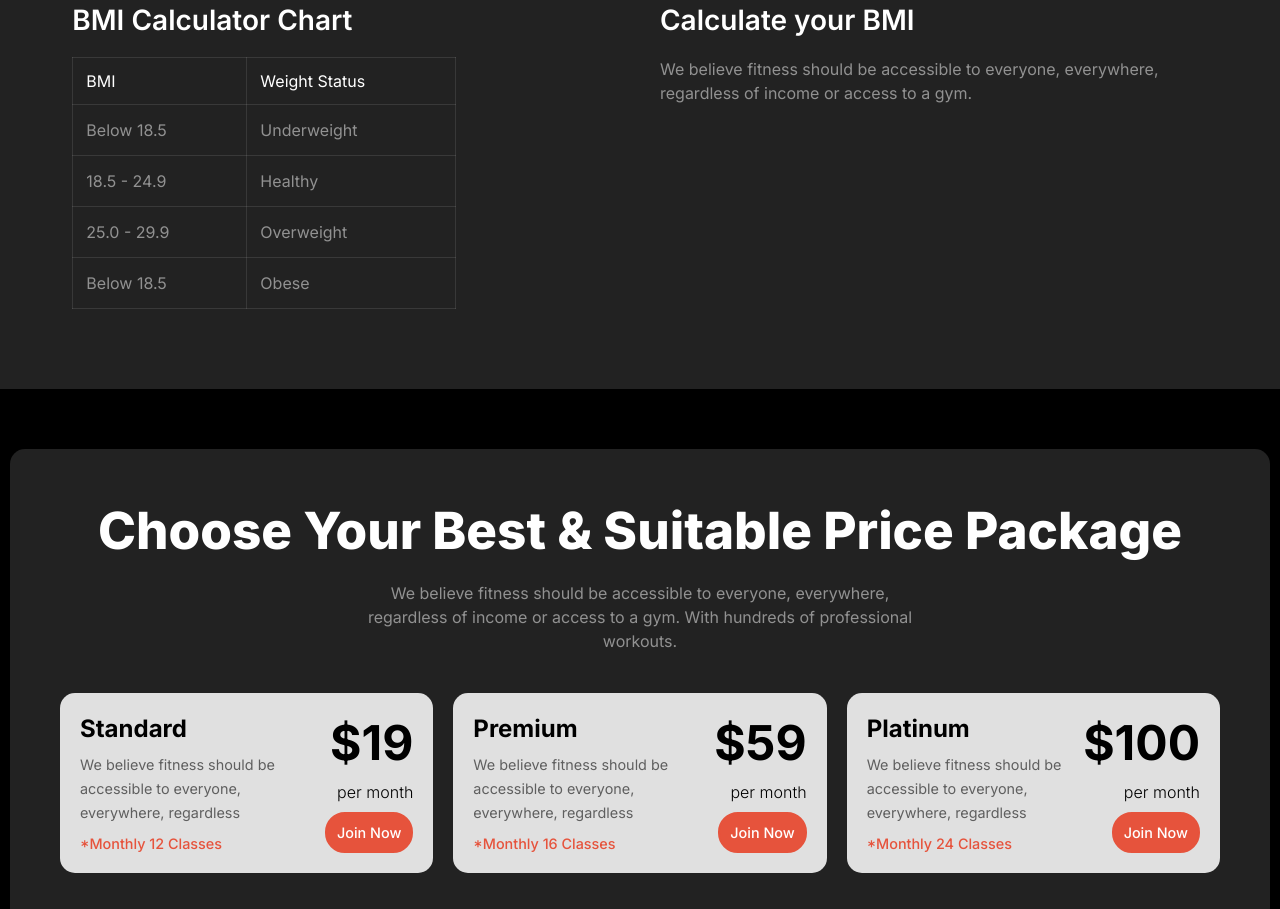
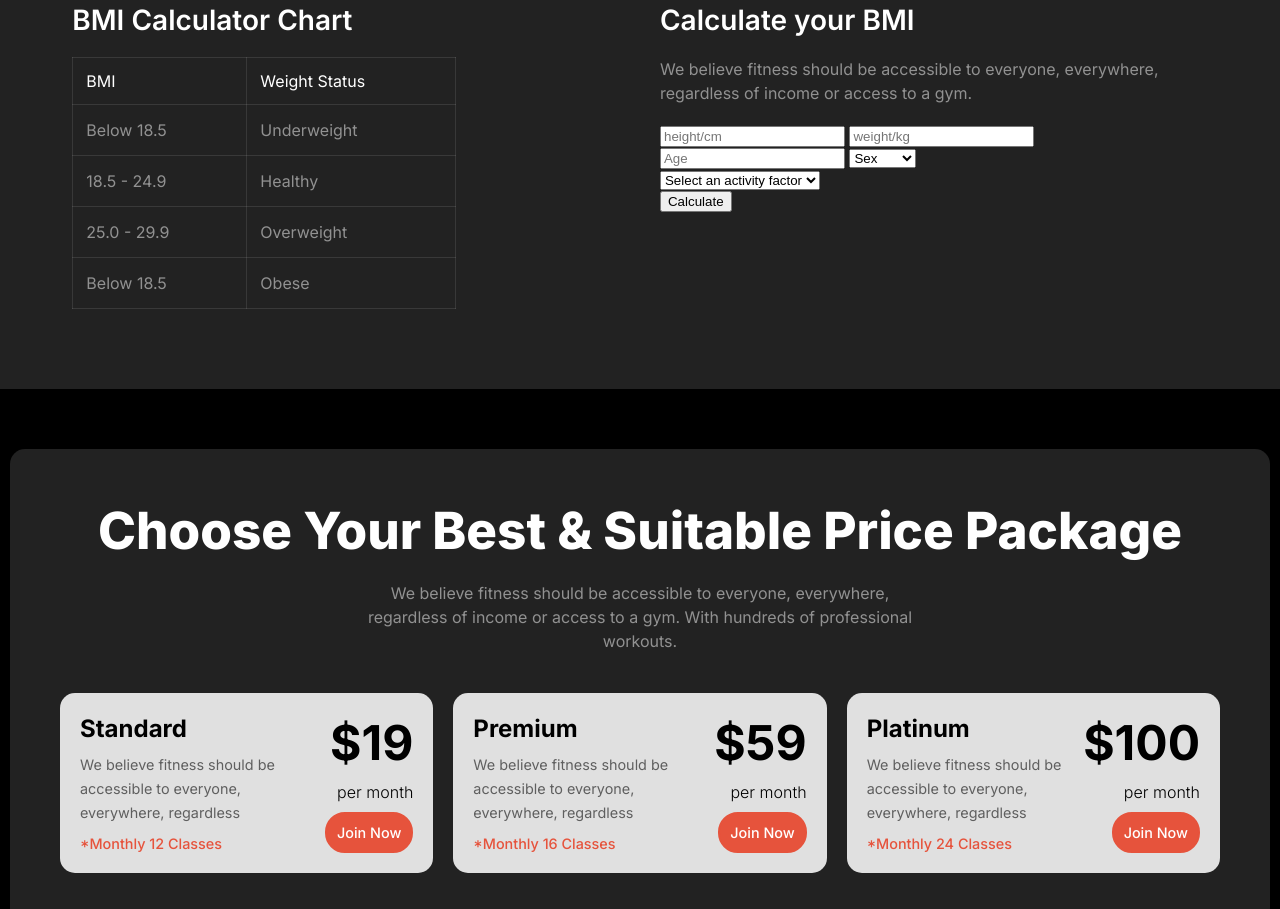
Before and after one commit to MasumAhmed19/Phero-assigment-02, a plain HTML site: page index.html in a window 1280 px wide. Shown: the part 2358-3267 px from the top of the page. Drawn offline with Linux system fonts and the light colour scheme; a web font is replaced by a local one.

Commit message:
form half done

```diff
--- a/index.html
+++ b/index.html
@@ -169,7 +169,32 @@
                     <h3 class="title-02">Calculate your BMI</h3>
                     <p class="des-text">We believe fitness should be accessible to everyone, everywhere, regardless of income or access to a gym.</p>
                     <!-- form--------------------------------------------------------- -->
-                    <div class="bmi-form">
+                    <div class="bmi-form-container display-flex">
+
+                        <form>
+                            <div class="content1">
+                                <input type="number" name="height" id="height" placeholder="height/cm" required>
+                                <input type="number" name="weight" id="weight" placeholder="weight/kg" required>
+                                <input type="number" name="age" id="age" placeholder="Age" required>
+                                <select name="sex" id="sex"required >
+                                    <option value="" disabled selected>Sex</option>
+                                    <option value="male" >Male</option>
+                                    <option value="female" >Female</option>
+                                    <option value="others" >Others</option>
+                                </select>
+                            </div>
+                            <div class="content2">
+                                <select name="activity" id="activity"required >
+                                    <option value="" disabled selected>Select an activity factor</option>
+                                    <option value="light" >Light</option>
+                                    <option value="moderate" >Moderate</option>
+                                    <option value="active" >Active</option>
+                                    <option value="very-active" >Very Active</option>
+                                </select>
+                            </div>
+
+                            <button type="submit">Calculate</button>
+                        </form>
 
                     </div>
                 </div>
--- a/style.css
+++ b/style.css
@@ -979,6 +979,20 @@
 
 
 
+    /* form */
+    form{
+        display: flex;
+        flex-direction: row
+    }
+
+    .content1{
+        display: grid;
+
+    }
+
+
+
+
 
 
     /* Meet our Team */
```
